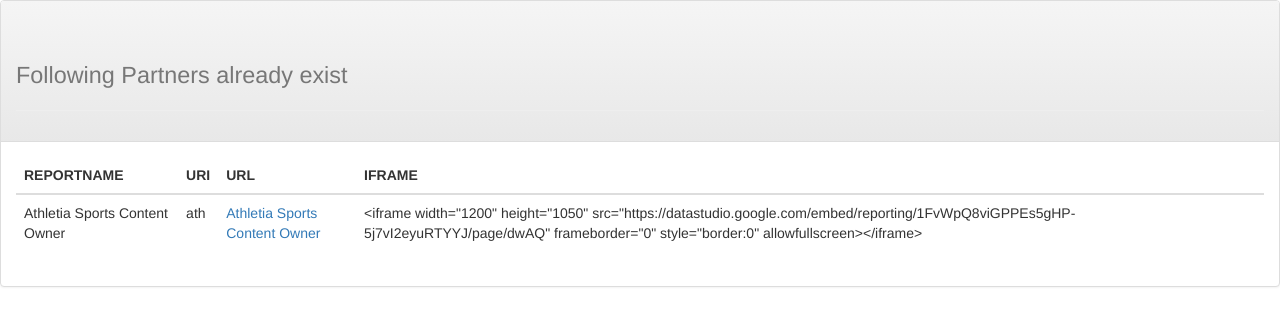
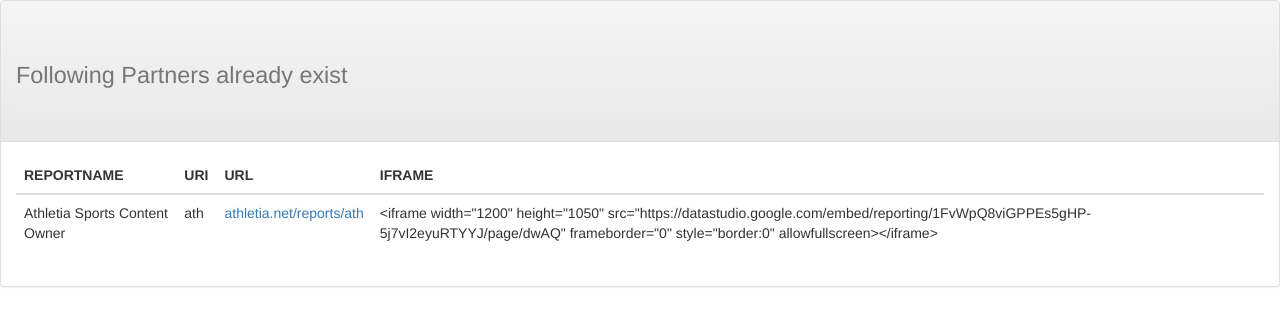
Before and after one commit to Neseke/cross-partner-monitoring, a React (Create React App) app: page /partners in a window 1280 px wide. Shown: the top 326 px of the page. Built offline with nearby package versions, Linux system fonts and the light colour scheme.

Commit message:
render page via location.reload(). This is valid, because no state is needed to be set

```diff
--- a/src/Components/Navigation/Overview.jsx
+++ b/src/Components/Navigation/Overview.jsx
@@ -4,7 +4,7 @@
 import Partner from '../Partners/Partner';
 import Dashboard from '../Dashboard';
 
-export default class NavigationRouter extends Component {
+export default class Overview extends Component {
   render() {
     return (
       <Router>
--- a/src/Components/Partners/Partner.jsx
+++ b/src/Components/Partners/Partner.jsx
@@ -17,7 +17,9 @@
         ...partner,
         url: (
           <Router>
-            <Link to={partner.url}>{partner.reportName}</Link>
+            <Link to={partner.url} onClick={() => window.location.reload()}>
+              {`athletia.net${partner.url}`}
+            </Link>
           </Router>
         )
       };
```
